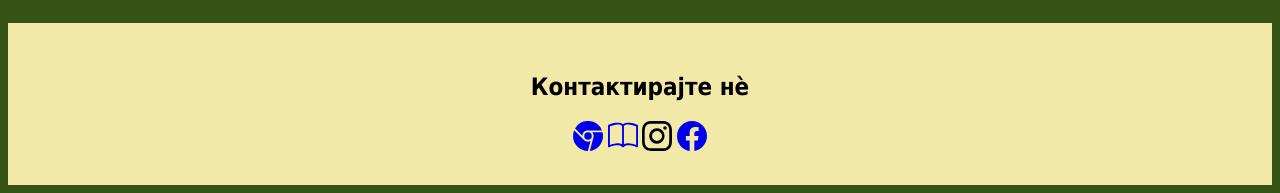
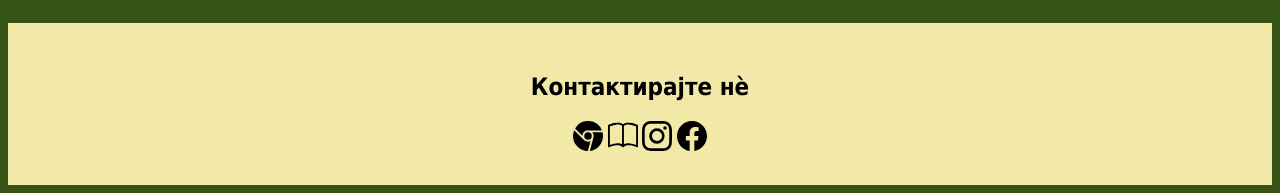
Before and after one commit to milagjurovska/Connections4Skills-project, a plain HTML site: page biomasa.html in a window 1280 px wide. Shown: the part 3952-4145 px from the top of the page. Drawn offline with nearby package versions, Linux system fonts and the light colour scheme.

Commit message:
Update biomass.css

```diff
--- a/biomass.css
+++ b/biomass.css
@@ -138,6 +138,10 @@ text-align: center;
   display: block;
 }
 
+.footer a{
+  color:black;
+}
+
 .footer a:visited {
  text-decoration: none;
  color: black;
```
